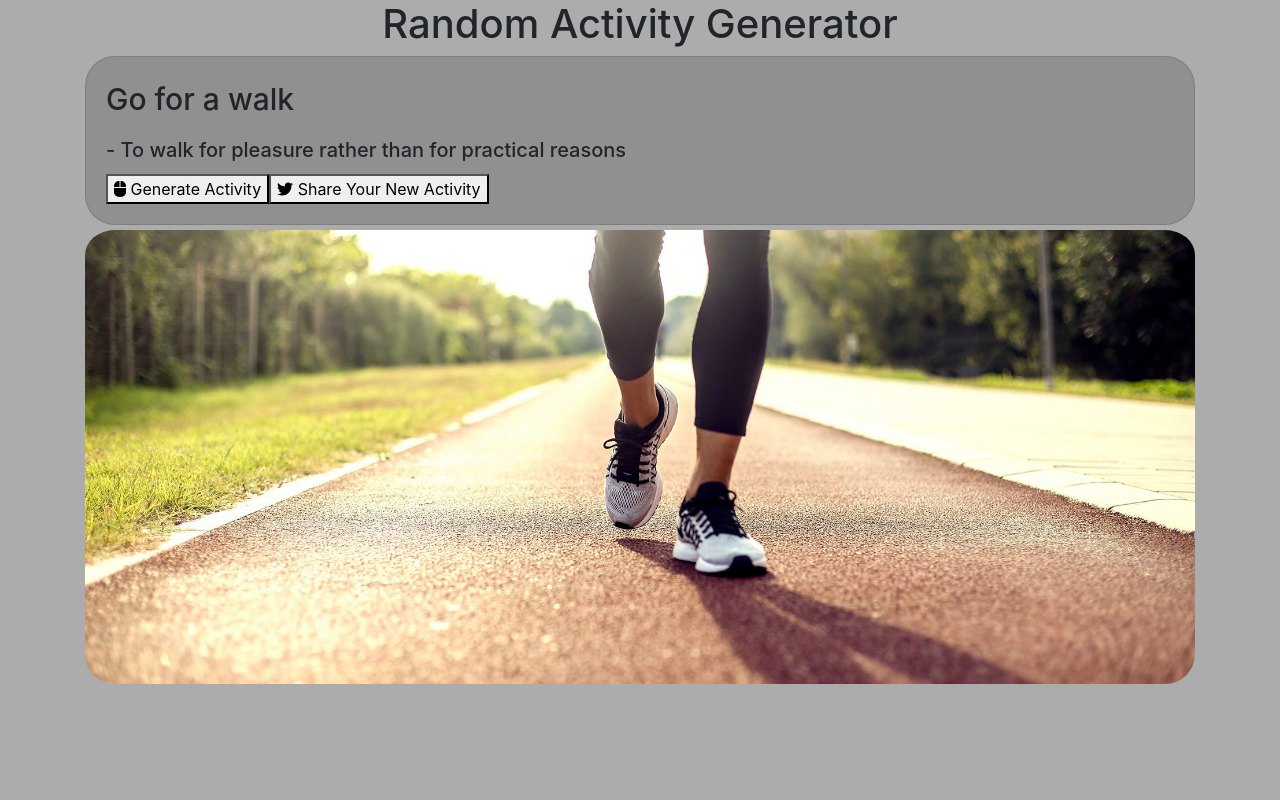
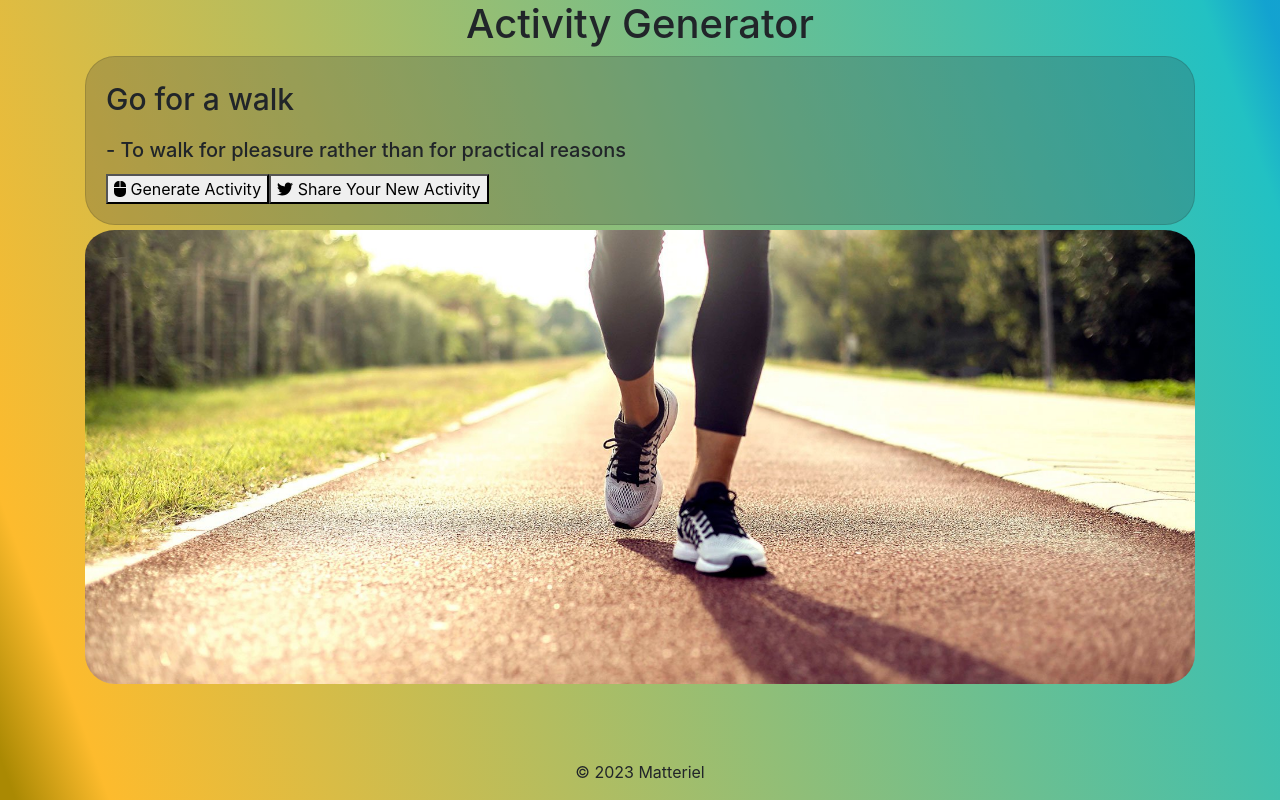
Before and after one commit to Matteriel-Git/ReactRandomActivityGenerator, a React (Create React App) app: page / in a window 1280 px wide. Built offline with nearby package versions, Linux system fonts and the light colour scheme.

Commit message:
Add files via upload

```diff
--- a/public/index.html
+++ b/public/index.html
@@ -41,4 +41,7 @@
   integrity="sha384-wfSDF2E50Y2D1uUdj0O3uMBJnjuUD4Ih7YwaYd1iqfktj0Uod8GCExl3Og8ifwB6"
   crossorigin="anonymous"></script>
   </body>
+  <div class="footer">
+ <p>&#169; 2023 Matteriel</p>
+  </div>
 </html>
--- a/src/ActivityDB.js
+++ b/src/ActivityDB.js
@@ -87,7 +87,7 @@ const activities = [
     {
         "activity": "Dancing",
         "description": "Get your feet and body moving to some music",
-        "picture": <img id="photos" src="images/dancing.jpg" alt="dancing" />
+        "picture": <img id="photos" src="images/dancing2.jpg" alt="dancing" />
     },
     {
         "activity": "Go to a flea market",
@@ -171,7 +171,7 @@ const activities = [
     },
     {
         "activity": "Watch a sunrise or sunset",
-        "description": "Great to be paired with another acitivity on this list",
+        "description": "Great to be paired with another activity on this list",
         "picture": <img id="photos" src="images/sunrise.png" alt="sunrise" />
     },
     {
--- a/src/App.js
+++ b/src/App.js
@@ -38,7 +38,7 @@ export default class App extends Component {
   render() {
     return (
       <div className="container">
-        <h1 className="text-center">Random Activity Generator</h1>
+        <h1 className="text-center">Activity Generator</h1>
         <ActivityAndDescription
         generateRandomActivity={this.generateRandomActivity}
         activity={this.state}
--- a/src/components/ActivityAndDescription.js
+++ b/src/components/ActivityAndDescription.js
@@ -19,7 +19,7 @@ export default function ActivityAndDescription(props) {
                 className="m1-3"
                 onClick={() => {
                     generateRandomActivity(activity);
-                    window.open('https://twitter.com/intent/tweet/?text=' + encodeURIComponent(activity.activity + '--' + activity.description))
+                    window.open("https://twitter.com/intent/tweet/?text=I'm going to " + encodeURIComponent(activity.activity.toLowerCase() + '. - ' + activity.description))
                 }}
                 type="submit"><i className="fab fa-twitter"></i> Share Your New Activity</button>
             </div>
--- a/src/index.css
+++ b/src/index.css
@@ -1,13 +1,19 @@
 body {
   margin: 0;
   padding: 0;
-  height: 100%;
+  height: 100vh;
   font-family: -apple-system, BlinkMacSystemFont, 'Segoe UI', 'Roboto', 'Oxygen',
     'Ubuntu', 'Cantarell', 'Fira Sans', 'Droid Sans', 'Helvetica Neue',
     sans-serif;
   -webkit-font-smoothing: antialiased;
   -moz-osx-font-smoothing: grayscale;
-  background-color: rgba(63, 63, 63, 0.432);
+
+  background: rgb(19,167,214);
+  background: linear-gradient(250deg, rgba(19,167,214,0.9640056706276261) 1%, rgba(34,193,195,1) 5%, rgba(253,187,45,1) 93%, rgba(170,137,3,1) 99%);
+
+  background-color: #0b232f;
+  background-repeat: no-repeat;
+  background-attachment: fixed;
 }
 code {
   font-family: source-code-pro, Menlo, Monaco, Consolas, 'Courier New',
@@ -26,10 +32,22 @@ code {
 
 #photos {
   position: center;
-  height: 80%;
+  max-height: 700px;
+  height: 50%;
   width: 100%;
   padding-top: 5px;
   border-radius: 30px;
   margin: auto;
   object-fit: cover;
 }
+
+.footer {
+  position: absolute;
+  bottom: 0;
+  width: 100%;
+  height: 2rem;
+  display: table;
+  text-align: center;
+  margin-left: auto;
+  margin-right: auto;
+}
```
Also changed, not shown: public/images/dancing2.jpg (added).
